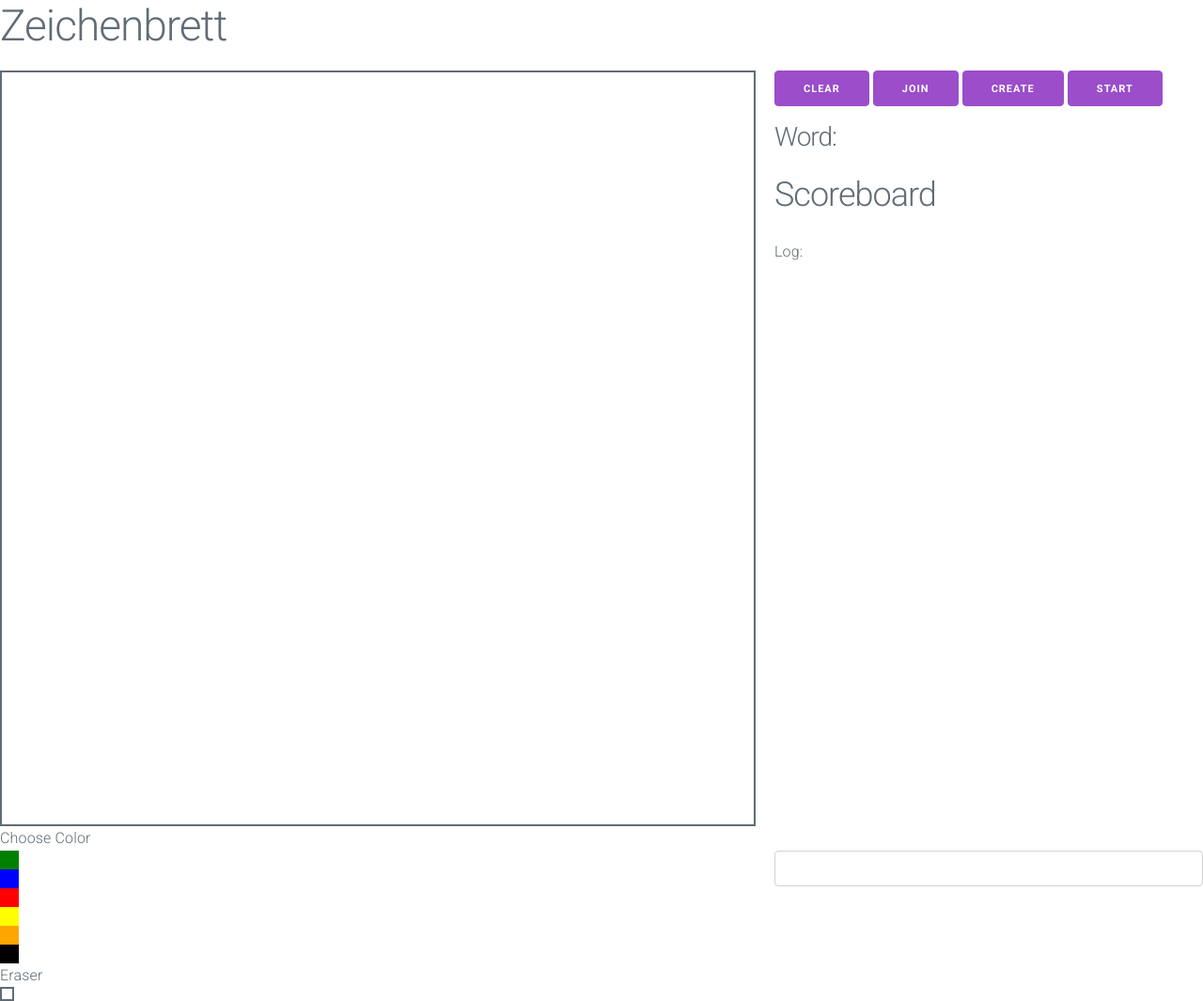
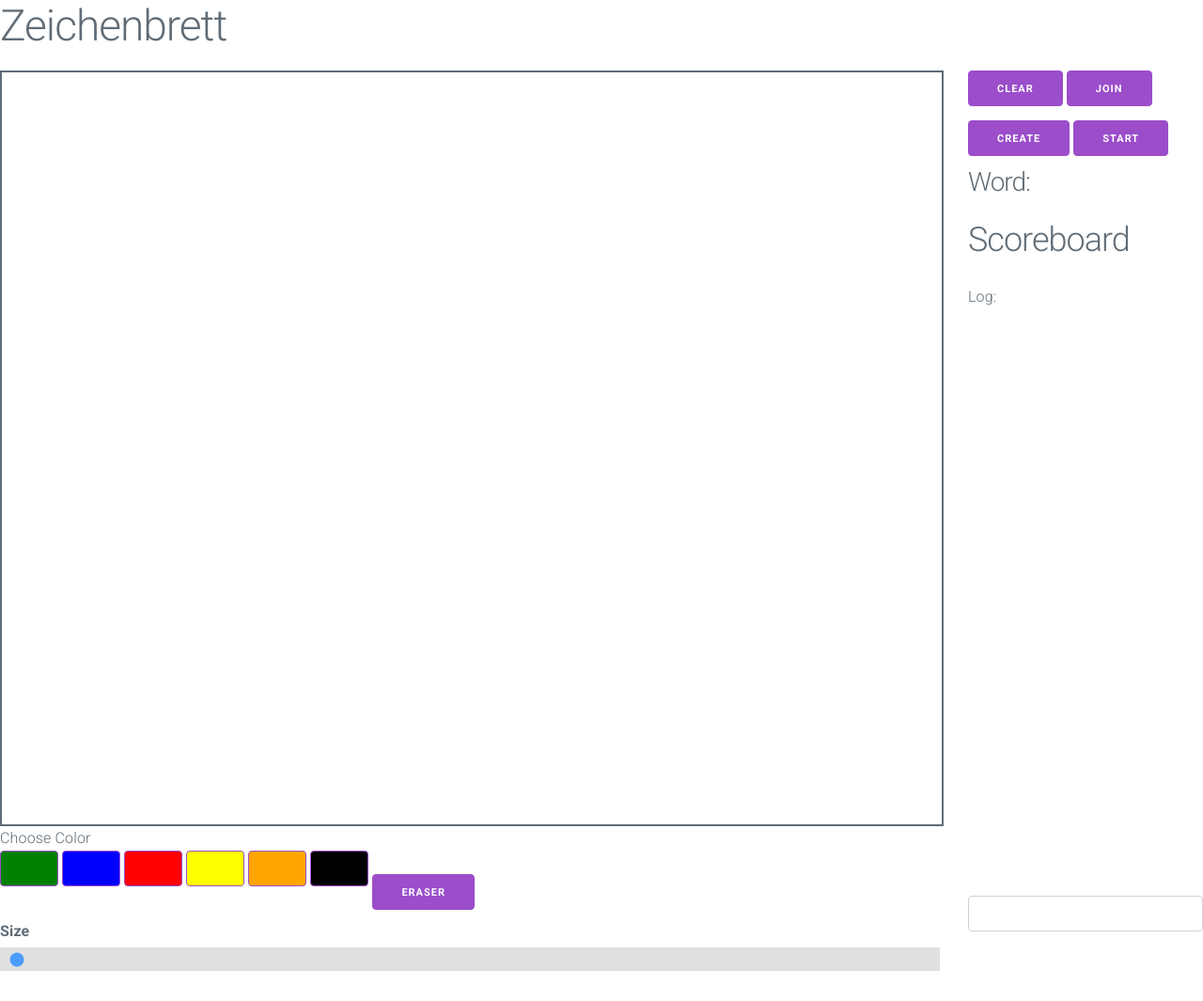
Before and after one commit to henrixapp/zeichenbrett, a plain HTML site: page index.html in a window 1280 px wide. Shown: the whole page at 94% size. Drawn offline with nearby package versions, Linux system fonts and the light colour scheme.

Commit message:
Add possibility to resize pen

```diff
--- a/index.html
+++ b/index.html
@@ -1,4 +1,5 @@
 <html>
+
 <head>
     <title>Zeichenbrett</title>
     <!-- Google Fonts -->
@@ -61,6 +62,7 @@
                 } else if (e.data.split(":")[0] == "draw") {
                     var data = e.data.split(":")[1].split(",");
                     ctx.beginPath();
+                    ctx.lineCap = "round";
                     ctx.moveTo(data[0], data[1]);
                     ctx.lineTo(data[2], data[3]);
                     ctx.strokeStyle = data[4];
@@ -70,7 +72,7 @@
                 } else if (e.data.split(":")[0] == "joined") {
                     var data = e.data.split(":")[1];
                     var entry = document.createElement("li");
-                entry.innerHTML = "<b>"+data + "</b> joined";
+                    entry.innerHTML = "<b>" + data + "</b> joined";
                     document.getElementById("log").appendChild(entry);
                 } else if (e.data.split(":")[0] == "gameinfo") {
                     var data = JSON.parse(e.data.split(":").slice(1).join(":"));
@@ -93,7 +95,7 @@
                 } else if (e.data.split(":")[0] == "start") {
                     var data = e.data.split(":")[1];
                     var entry = document.createElement("li");
-                entry.innerHTML = "<b>"+data + "</b> started drawing";
+                    entry.innerHTML = "<b>" + data + "</b> started drawing";
                     if (data == name) {
                         drawing = true;
                     } else drawing = false;
@@ -114,19 +116,19 @@
                     document.getElementById("scoreboard").innerHTML = "";
                     data.forEach(element => {
                         var entry = document.createElement("li");
-                    entry.innerText = `<b>${element.Name}</b> ${element.Score}`;
+                        entry.innerHTML = `<b>${element.Name}</b> ${element.Score}`;
                         var entry2 = document.createElement("li");
-                    entry2.innerText = `<b>${element.Name}</b> ${element.Score}`;
+                        entry2.innerHTML = `<b>${element.Name}</b> ${element.Score}`;
                         document.getElementById("scoreboard").appendChild(entry2);
                         document.getElementById("log").appendChild(entry);
                     });
                     var element = document.getElementById("log");
                     element.scrollTop = element.scrollHeight;
                     console.log(data);
-            }else if(e.data=="clear") {
+                } else if (e.data == "clear") {
                     ctx.clearRect(0, 0, w, h);
-            }else if(e.data.split(":")[0]=="hint") {
-                if(!drawing) {
+                } else if (e.data.split(":")[0] == "hint") {
+                    if (!drawing) {
                         document.getElementById("word").innerText = e.data.split(":").slice(1).join(":")
                     }
                 }
@@ -167,15 +169,17 @@
                     break;
             }
             if (x == "white") y = 14;
-        else y = 2;
+            else y = document.getElementById("diameterRange").value;
 
         }
 
         function draw() {
             if (drawing) {
                 ctx.beginPath();
+                ctx.lineCap = "round";
                 ctx.moveTo(prevX, prevY);
                 ctx.lineTo(currX, currY);
+                y = document.getElementById("diameterRange").value;
                 //console.log(`draw:${prevX},${prevY},${currX},${currY},${x},${y}`);
                 socket.send(`draw:${prevX},${prevY},${currX},${currY},${x},${y}`);
                 ctx.strokeStyle = x;
@@ -259,23 +263,45 @@
             }
         }
     </script>
+    <style type="text/css">
+    /* The slider itself */
+.slider {
+  -webkit-appearance: none;  /* Override default CSS styles */
+  appearance: none;
+  width: 1000px; /* Full-width */
+  height: 25px; /* Specified height */
+  background: #d3d3d3; /* Grey background */
+  outline: none; /* Remove outline */
+  opacity: 0.7; /* Set transparency (for mouse-over effects on hover) */
+  -webkit-transition: .2s; /* 0.2 seconds transition on hover */
+  transition: opacity .2s;
+}
+</style>
 </head>
+
 <body onload="init()">
     <h1>Zeichenbrett</h1>
     <div class="row">
         <div class="column">
-            <canvas id="can" width="800" height="800" style="border:2px solid;"></canvas>
+            <canvas id="can" width="1000" height="800" style="border:2px solid;"></canvas>
+            <div class="row">
+                <div class="column">
                     <div>Choose Color</div>
-            <div style="width:20px;height:20px;background:green;" id="green" onclick="color(this)"></div>
-            <div style="width:20px;height:20px;background:blue;" id="blue" onclick="color(this)"></div>
-            <div style="width:20px;height:20px;background:red;" id="red" onclick="color(this)"></div>
-            <div style="width:20px;height:20px;background:yellow;" id="yellow" onclick="color(this)"></div>
-            <div style="width:20px;height:20px;background:orange;" id="orange" onclick="color(this)"></div>
-            <div style="width:20px;height:20px;background:black;" id="black" onclick="color(this)"></div>
-            <div style="">Eraser</div>
-            <div style="width:15px;height:15px;background:white;border:2px solid;" id="white" onclick="color(this)">
+                    <div class="button" style="background:green;" id="green" onclick="color(this)"></div>
+                    <div class="button"  style="background:blue;" id="blue" onclick="color(this)"></div>
+                    <div class="button"  style="background:red;" id="red" onclick="color(this)"></div>
+                    <div class="button"  style="background:yellow;" id="yellow" onclick="color(this)"></div>
+                    <div class="button"  style="background:orange;" id="orange" onclick="color(this)"></div>
+                    <div class="button"  style="background:black;" id="black" onclick="color(this)"></div>
+                    <div class="button" >Eraser</div>
+                    <div class="button" style="background:white;border:4px solid;" id="white"
+                        onclick="color(this)">
                     </div>
 
+                    <label>Size</label>
+                    <input type="range" min="1" max="100" value="2" class="slider" id="diameterRange">
+                  </div>
+            </div>
         </div>
         <div class="column">
             <img id="canvasimg" style="position:absolute;top:10%;left:52%;" style="display:none;">
```
Lines whose indentation alone changed are shown as unchanged.
